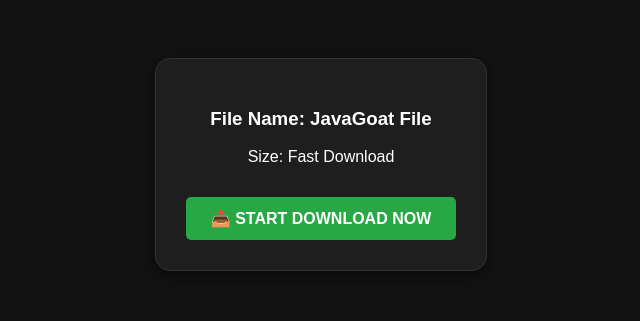
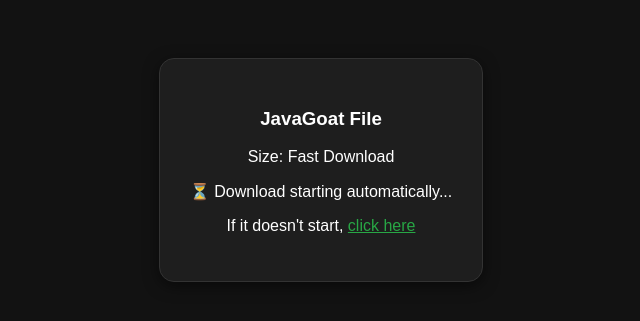
Before and after one commit to Mahabul29/filetolink, a Flask app: page /dl/1 in a window 1280 px wide. Shown: the top 321 px of the page, without its empty margins (319-959 px from the left). Run offline with Flask 3, Linux system fonts and the light colour scheme.

Commit message:
Update dl.html

```diff
--- a/template/dl.html
+++ b/template/dl.html
@@ -5,25 +5,15 @@
     <style>
         body { font-family: Arial, sans-serif; text-align: center; background: #121212; color: white; padding-top: 50px; }
         .dl-box { border: 1px solid #333; display: inline-block; padding: 30px; border-radius: 15px; background: #1e1e1e; box-shadow: 0 4px 15px rgba(0,0,0,0.5); }
-        .btn {
-            background: #28a745;
-            color: white;
-            padding: 12px 25px;
-            text-decoration: none;
-            border-radius: 5px;
-            font-weight: bold;
-            display: inline-block;
-            margin-top: 15px;
-            transition: 0.3s;
-        }
-        .btn:hover { background: #218838; transform: scale(1.05); }
     </style>
+    <meta http-equiv="refresh" content="2;url=/download/{{ file_id }}">
 </head>
 <body>
     <div class="dl-box">
-        <h3>File Name: {{ file_name }}</h3>
+        <h3>{{ file_name }}</h3>
         <p>Size: {{ file_size }}</p>
-        <a href="/dl/{{ file_id }}" class="btn" download>📥 START DOWNLOAD NOW</a>
+        <p>⏳ Download starting automatically...</p>
+        <p>If it doesn't start, <a href="/download/{{ file_id }}" style="color:#28a745;">click here</a></p>
     </div>
 </body>
 </html>
```
